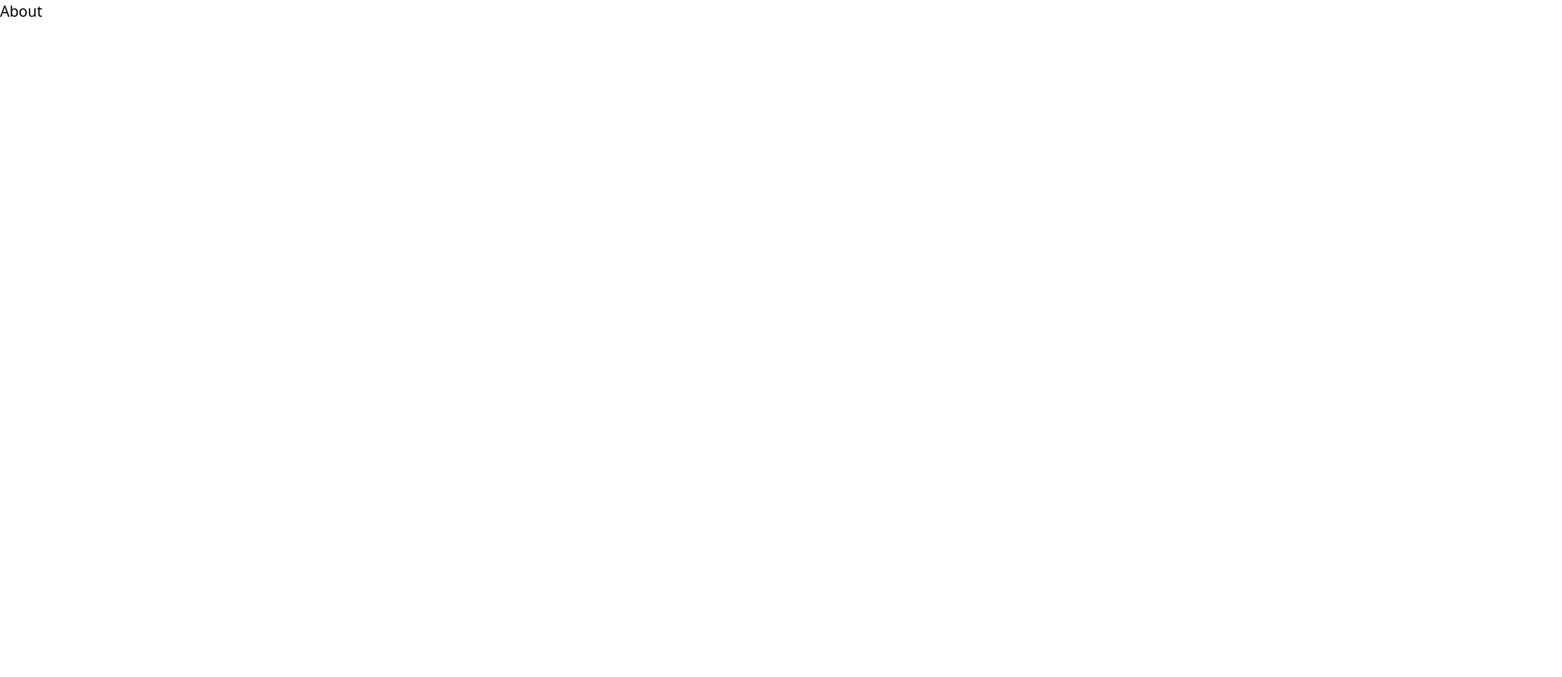
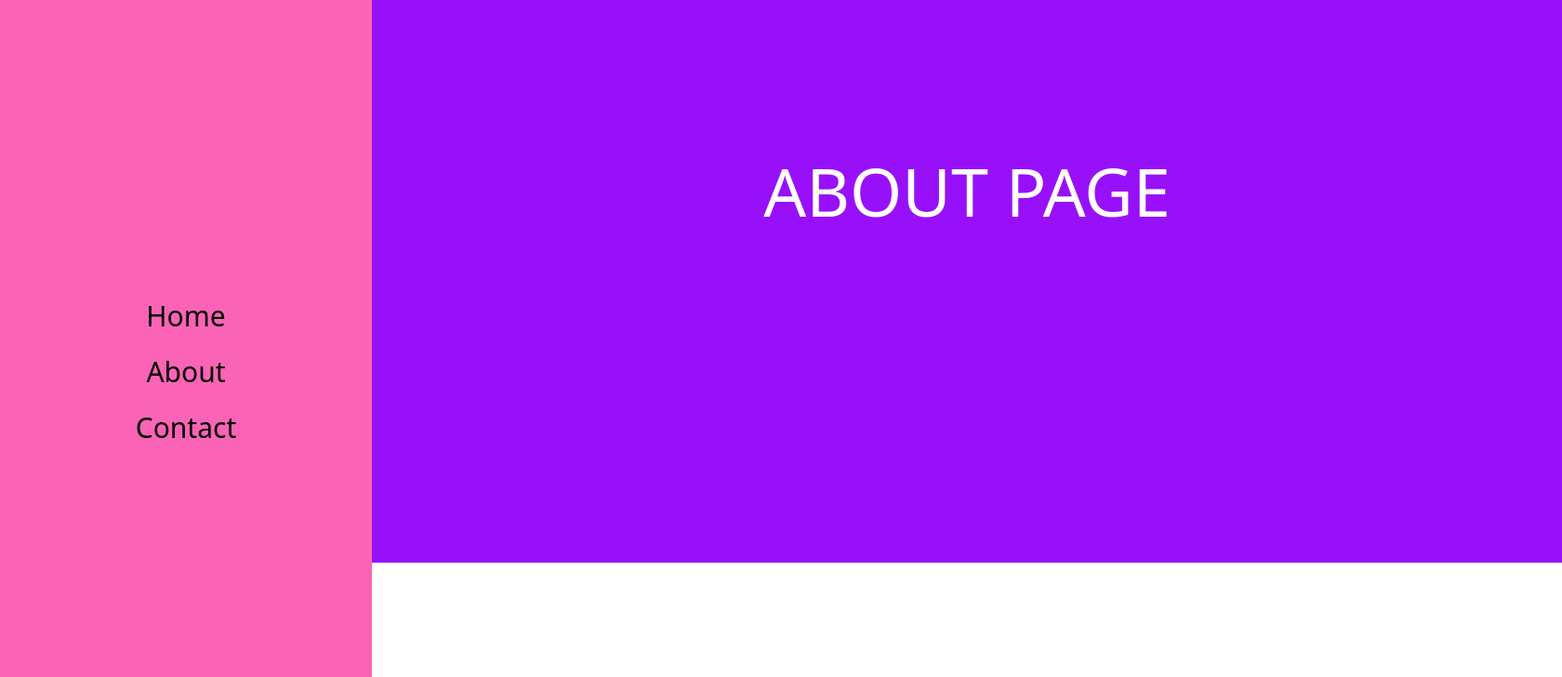
Before and after one commit to Rakib-Hassan-web/SideBar, a React (Vite) app: page /About in a window 1280 px wide. Shown: the top 728 px of the page at 93% size, 1680 px wide, since content can reach past the window. Built offline with nearby package versions, Linux system fonts and the light colour scheme.

Commit message:
page layout complete but not be well structure

```diff
--- a/src/App.jsx
+++ b/src/App.jsx
@@ -4,6 +4,7 @@ import LayoutOne from './Layout/LayoutOne'
 import Home from './pages/Home'
 import About from './pages/About'
 import Contact from './pages/Contact'
+import Navbar from './componants/Navbar'
 
 const App = () => {
 
@@ -21,10 +22,6 @@ const App = () => {
 
  </Route>
 
-
-
-
-
     </Route>
 
 
@@ -32,6 +29,7 @@ const App = () => {
   return (
   <>
 
+<Navbar/>
   <RouterProvider router={myRout} />
 
 
--- a/src/componants/Navbar.jsx
+++ b/src/componants/Navbar.jsx
@@ -1,19 +1,25 @@
 import React from 'react'
+
+import { Link } from 'react-router'
 
 const Navbar = () => {
   return (
-    <>
 
-    <div className='py-20 bg-amber-400 '>
 
-        <ul>
-            <li><link to={'/'}>Home</link></li>
-            <li><link to={'/About'}>About</link></li>
-            <li><link to={'/Contact'}>Contact</link></li>
+    <div className=' py-5 w-[400px] h-screen  bg-pink-400 text-3xl flex justify-center items-center '>
+
+        <ul className='flex justify-center flex-col justify-center items-center gap-6'>
+            <li><a href='/'>Home</a></li>
+            <li><a href='/About'>About</a></li>
+            <li><a href='/Contact'>Contact</a></li>
         </ul>
+
+
     </div>
 
-    </>
+
+
+
   )
 }
 
--- a/src/pages/About.jsx
+++ b/src/pages/About.jsx
@@ -1,8 +1,12 @@
 import React from 'react'
 
-const About = () => {
-  return (
-    <div>About</div>
+const About
+ = () => {return (
+     <div>
+
+   <h1 className='flex justify-center items-center h-[100vh] m-[0] w-full h-screen bg-purple-600 ml-[400px] mt-[-995px] text-7xl text-white'>ABOUT PAGE</h1>
+
+    </div>
   )
 }
 
--- a/src/pages/Contact.jsx
+++ b/src/pages/Contact.jsx
@@ -2,7 +2,11 @@ import React from 'react'
 
 const Contact = () => {
   return (
-    <div>Contact</div>
+        <div className='flex justify-center items-center h-[100vh] m-[0] w-full h-screen bg-purple-600 ml-[400px] mt-[-995px]'>
+
+   <h1 className=' text-7xl text-white ml[-100px]'>CONTACT PAGE</h1>
+
+    </div>
   )
 }
 
--- a/src/pages/Home.jsx
+++ b/src/pages/Home.jsx
@@ -1,8 +1,14 @@
 import React from 'react'
+import Navbar from '../componants/Navbar'
 
 const Home = () => {
   return (
-    <div>Home</div>
+
+    <div>
+
+   <h1 className='flex justify-center items-center h-[100vh] m-[0] w-full h-screen bg-pink-700 ml-[400px] mt-[-995px] text-7xl text-white'>THIS IS HOME PAGE</h1>
+
+    </div>
   )
 }
 
```
